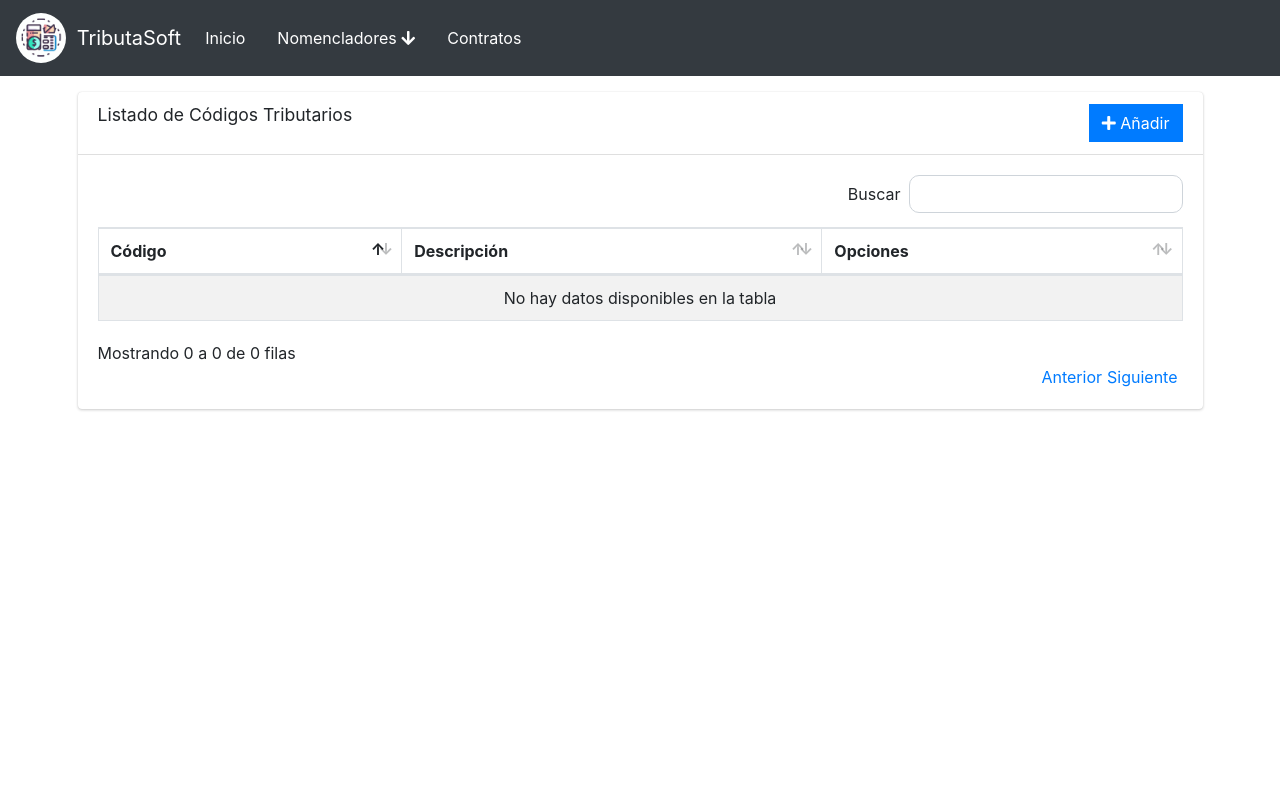
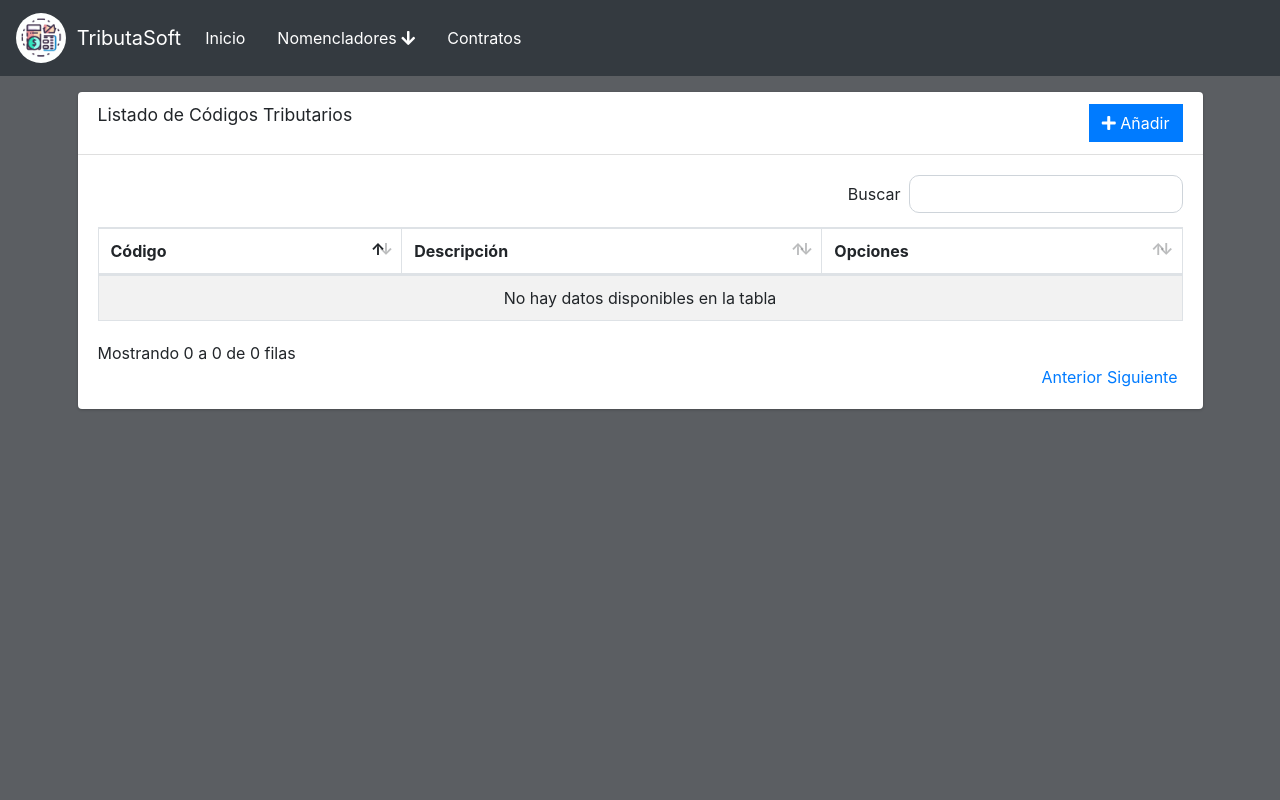
Before and after one commit to AleHS-99/PagosOnat, a Flask app: page /codigo in a window 1280 px wide. Run offline with Flask 3, Linux system fonts and the light colour scheme; some libraries are stand-ins or nearby versions.

Commit message:
color
avanzamos y eso les duele

```diff
--- a/templates/base.html
+++ b/templates/base.html
@@ -23,7 +23,9 @@
       </head>
       <body>
         <style>
-
+            html, body{
+              background-color: rgb(91, 94, 98);
+            }
             .navbar-brand {
             display: flex;
             align-items: center;
```
